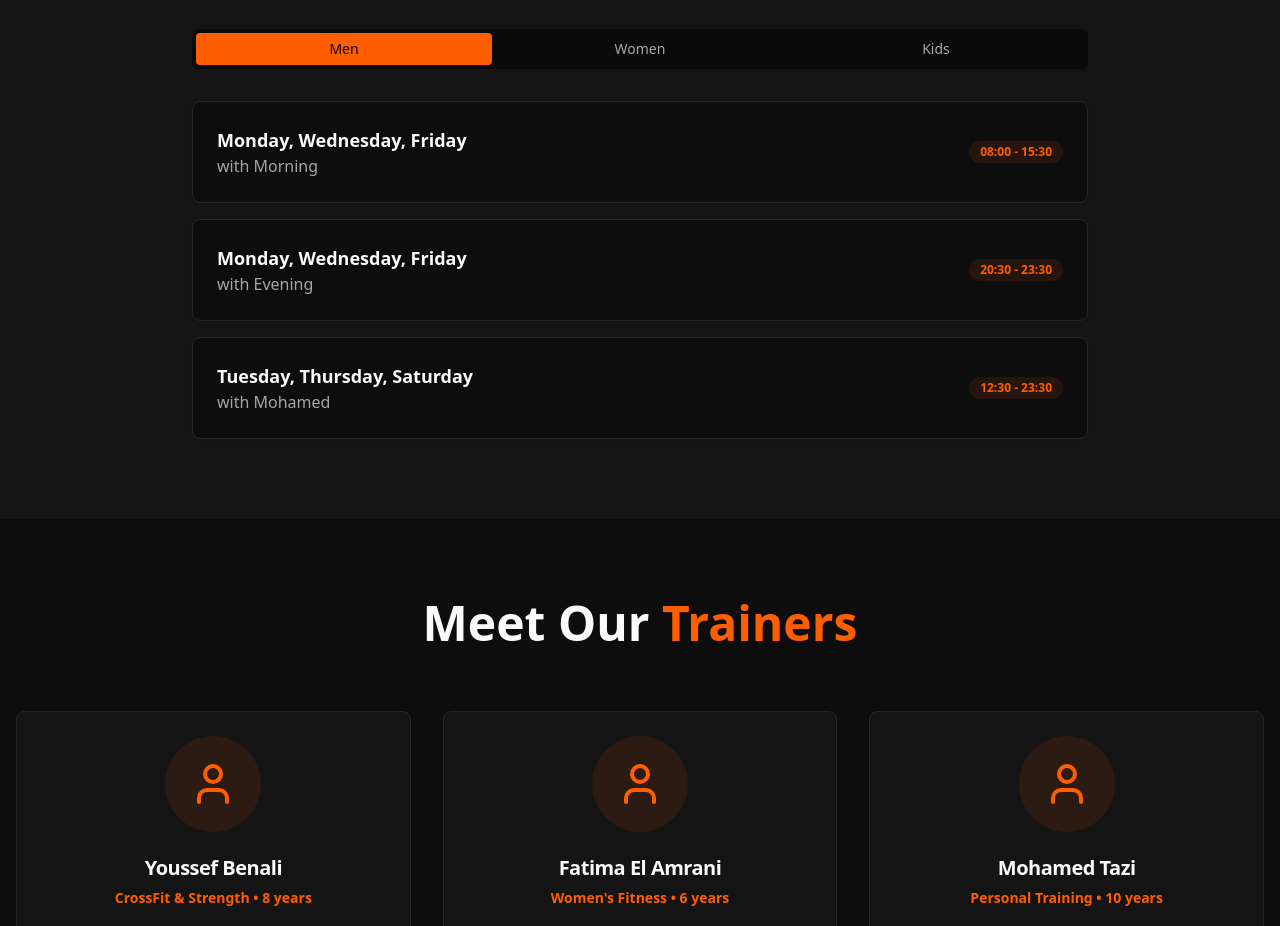
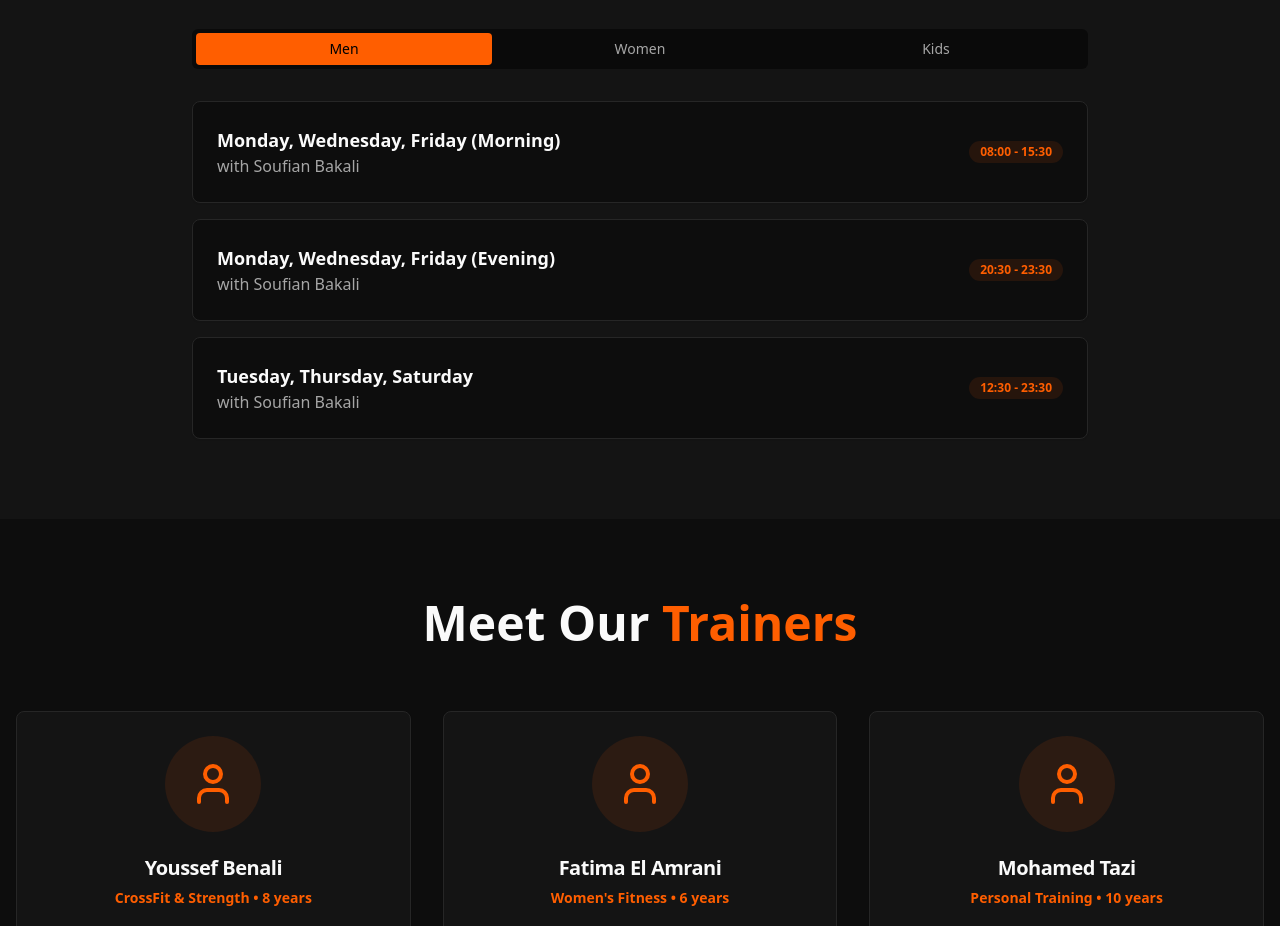
Before and after one commit to AymaneAmghar/aji-trini-tetouan-fitness, a React (Vite) app: page / in a window 1280 px wide. Shown: the part 2180-3106 px from the top of the page. Built offline with nearby package versions, Linux system fonts and the light colour scheme.

Commit message:
Update Index.tsx

```diff
--- a/src/pages/Index.tsx
+++ b/src/pages/Index.tsx
@@ -53,25 +53,25 @@ const Index = () => {
   const schedule = {
     monday: [{
       time: "08:00 - 15:30",
-      class: "Monday, Wednesday, Friday",
-      trainer: "Morning"
+      class: "Monday, Wednesday, Friday (Morning)",
+      trainer: "Soufian Bakali"
     }, {
       time: "20:30 - 23:30",
-      class: "Monday, Wednesday, Friday",
-      trainer: "Evening"
+      class: "Monday, Wednesday, Friday (Evening)",
+      trainer: "Soufian Bakali"
     }, {
       time: "12:30 - 23:30",
       class: "Tuesday, Thursday, Saturday",
-      trainer: "Mohamed"
+      trainer: "Soufian Bakali"
     }],
     tuesday: [{
       time: "16:00 - 20:00",
-      class: "Monday, Wednesday, Friday",
-      trainer: "Evening"
+      class: "Monday, Wednesday, Friday (Evening)",
+      trainer: "Soufian Bakali"
     }, {
       time: "08:00 - 12:00",
-      class: "Tuesday, Thursday, Saturday",
-      trainer: "Morning"
+      class: "Tuesday, Thursday, Saturday (Morning)",
+      trainer: "Soufian Bakali"
     }],
     wednesday: [{
       time: "06:00",
```
